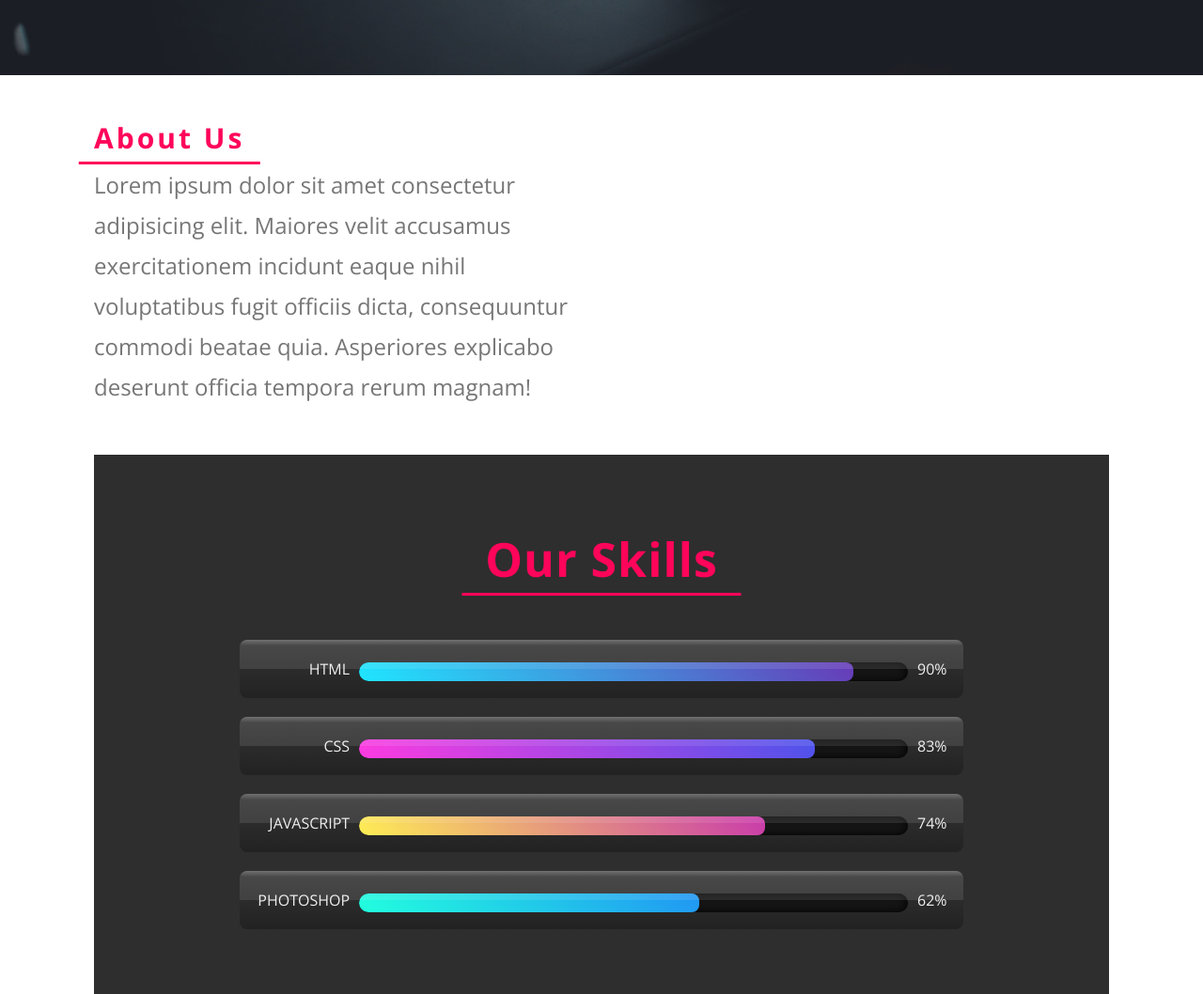
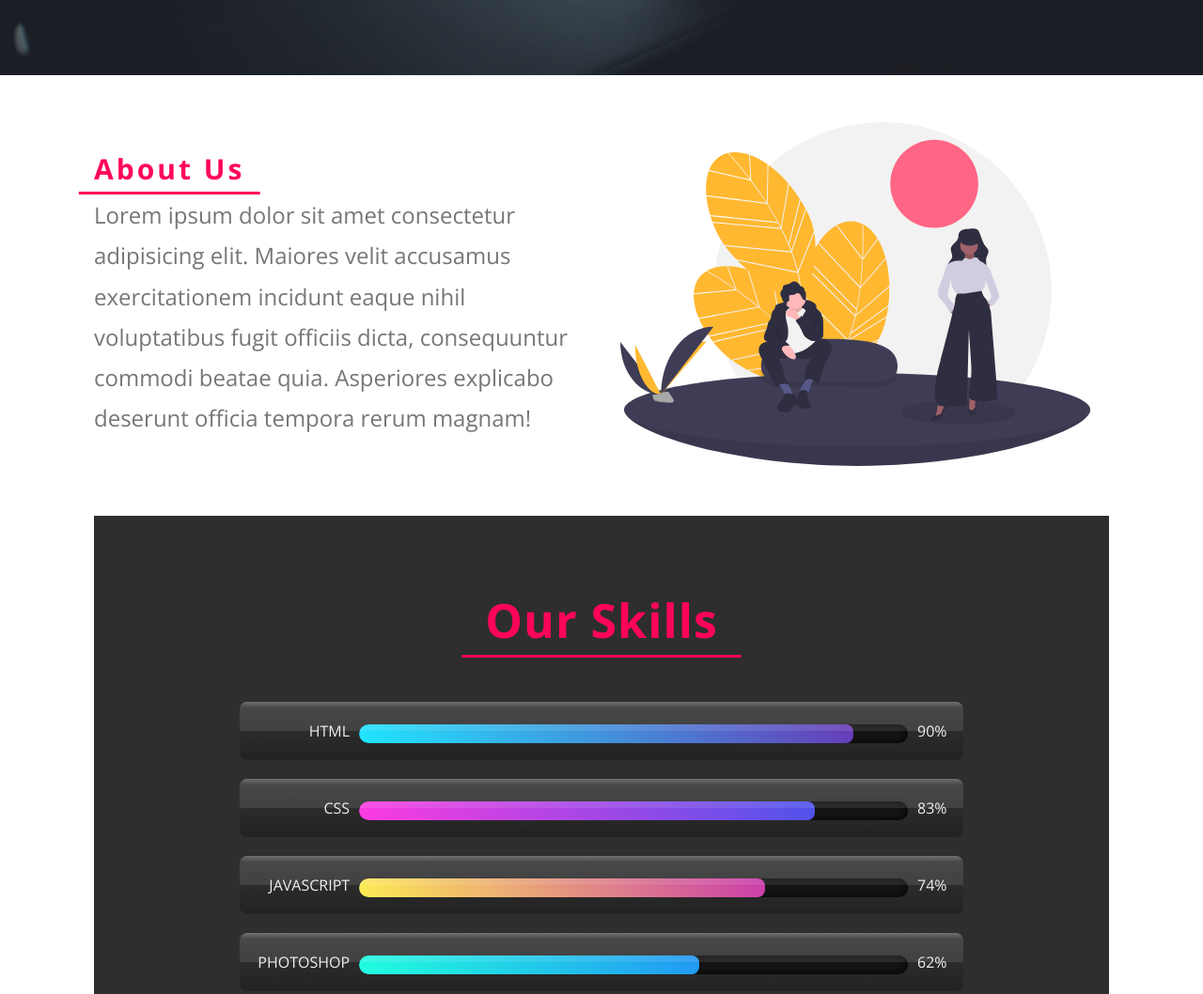
Before and after one commit to hamza-sorani/special-design, a plain HTML site: page index.html in a window 1280 px wide. Shown: the part 720-1778 px from the top of the page at 94% size. Drawn offline with nearby package versions, Linux system fonts and the light colour scheme; some packages are replaced by stand-ins of ours.

Commit message:
Update index.html

```diff
--- a/index.html
+++ b/index.html
@@ -149,7 +149,7 @@
           <p>Lorem ipsum dolor sit amet consectetur adipisicing elit. Maiores velit accusamus exercitationem incidunt eaque nihil voluptatibus fugit officiis dicta, consequuntur commodi beatae quia. Asperiores explicabo deserunt officia tempora rerum magnam!</p>
         </div>
         <div class="image-box">
-          <img class="lozad" data-src="image.png" src="images/about1.svg" alt="">
+                    <img class="lozad" data-src="images/about1.svg" src="images/about1.svg" alt="">
         </div>
       </div>
     </div>
@@ -257,14 +257,14 @@
       <div class="gallery" id="gallery">
         <h2 > Our Gallery</h2>
         <div class="images-container">
-          <img class="lozad" data-src="image.png" src="images/img1.jpg" alt="Image One" width="200" height="200">
-          <img class="lozad" data-src="image.png" src="images/img2.jpg" alt="Image Two" width="200" height="200">
-          <img class="lozad" data-src="image.png" src="images/img3.jpg" alt="Image Three" width="200" height="200">
-          <img class="lozad" data-src="image.png" src="images/img4.jpg" alt="Image Four" width="200" height="200">
-          <img class="lozad" data-src="image.png" src="images/img5.jpg" alt="Image Five" width="200" height="200">
-          <img class="lozad" data-src="image.png" src="images/img6.jpg" alt="" width="200" height="200">
-          <img class="lozad" data-src="image.png" src="images/img7.jpg" alt="" width="200" height="200">
-          <img class="lozad" data-src="image.png" src="images/img8.jpg" alt="" width="200" height="200">
+          <img class="lozad" data-src="images/img1.jpg" src="images/img1.jpg" alt="Image One" width="200" height="200">
+          <img class="lozad" data-src="images/img2.jpg" src="images/img2.jpg" alt="Image Two" width="200" height="200">
+          <img class="lozad" data-src="images/img3.jpg" src="images/img3.jpg" alt="Image Three" width="200" height="200">
+          <img class="lozad" data-src="images/img4.jpg" src="images/img4.jpg" alt="Image Four" width="200" height="200">
+          <img class="lozad" data-src="images/img5.jpg" src="images/img5.jpg" alt="Image Five" width="200" height="200">
+          <img class="lozad" data-src="images/img6.jpg" src="images/img6.jpg" alt="" width="200" height="200">
+          <img class="lozad" data-src="images/img7.jpg" src="images/img7.jpg" alt="" width="200" height="200">
+          <img class="lozad" data-src="images/img8.jpg" src="images/img8.jpg" alt="" width="200" height="200">
         </div>
       </div>
     </div>
```
